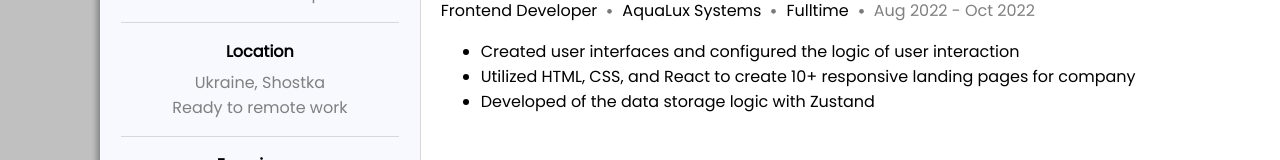
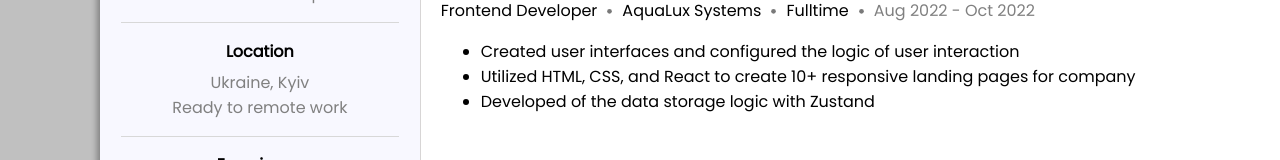
Before and after one commit to ValentinProg/pf-project-2, a React (Create React App) app: page / in a window 1280 px wide. Shown: the part 354-514 px from the top of the page. Built offline with nearby package versions, Linux system fonts and the light colour scheme.

Commit message:
make some information fix

```diff
--- a/src/components/Content.jsx
+++ b/src/components/Content.jsx
@@ -20,7 +20,7 @@ function Content() {
         </div>
         <div className="contactsBlocks">
           <h2>Location</h2>
-          <span>Ukraine, Shostka</span>
+          <span>Ukraine, Kyiv</span>
           <span>Ready to remote work</span>
           <div className="border"></div>
         </div>
```
